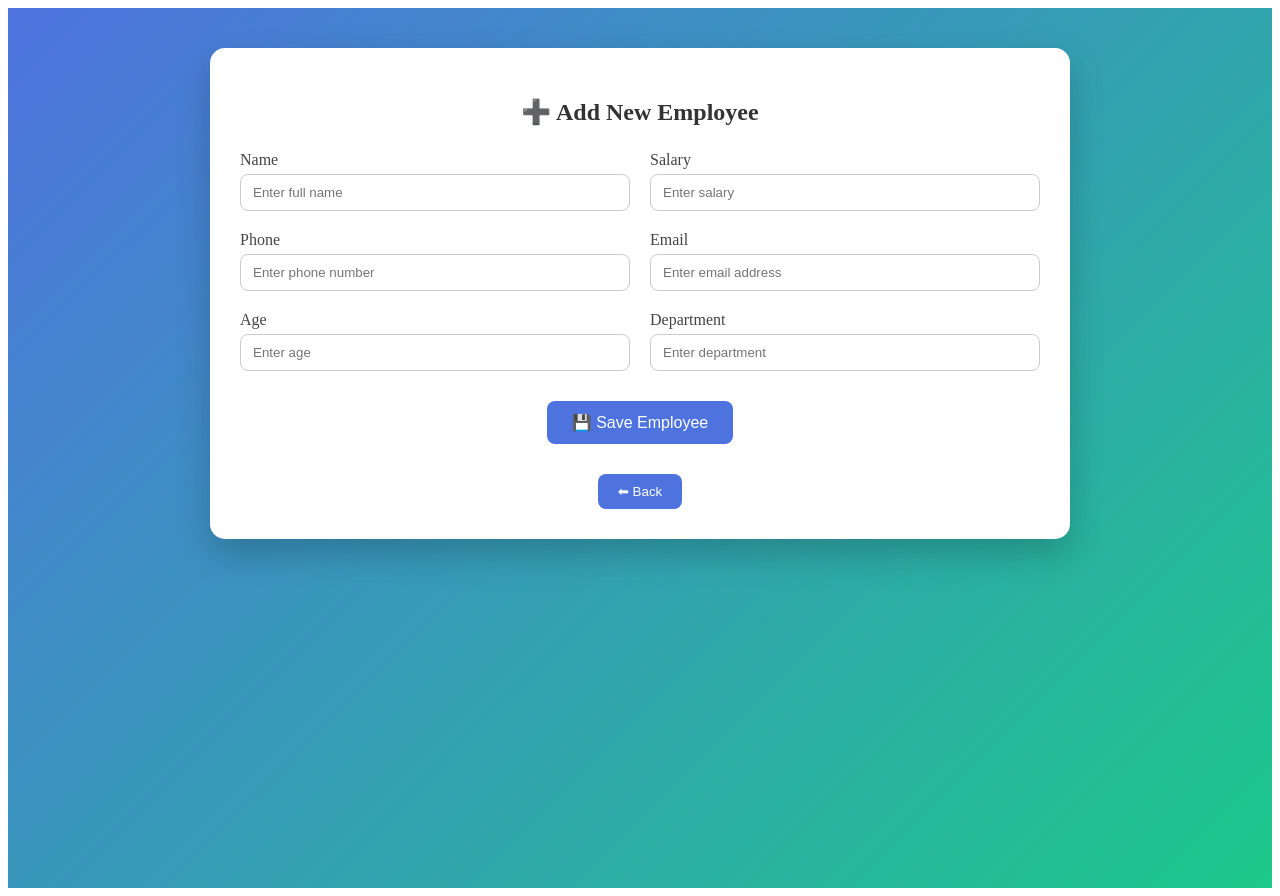
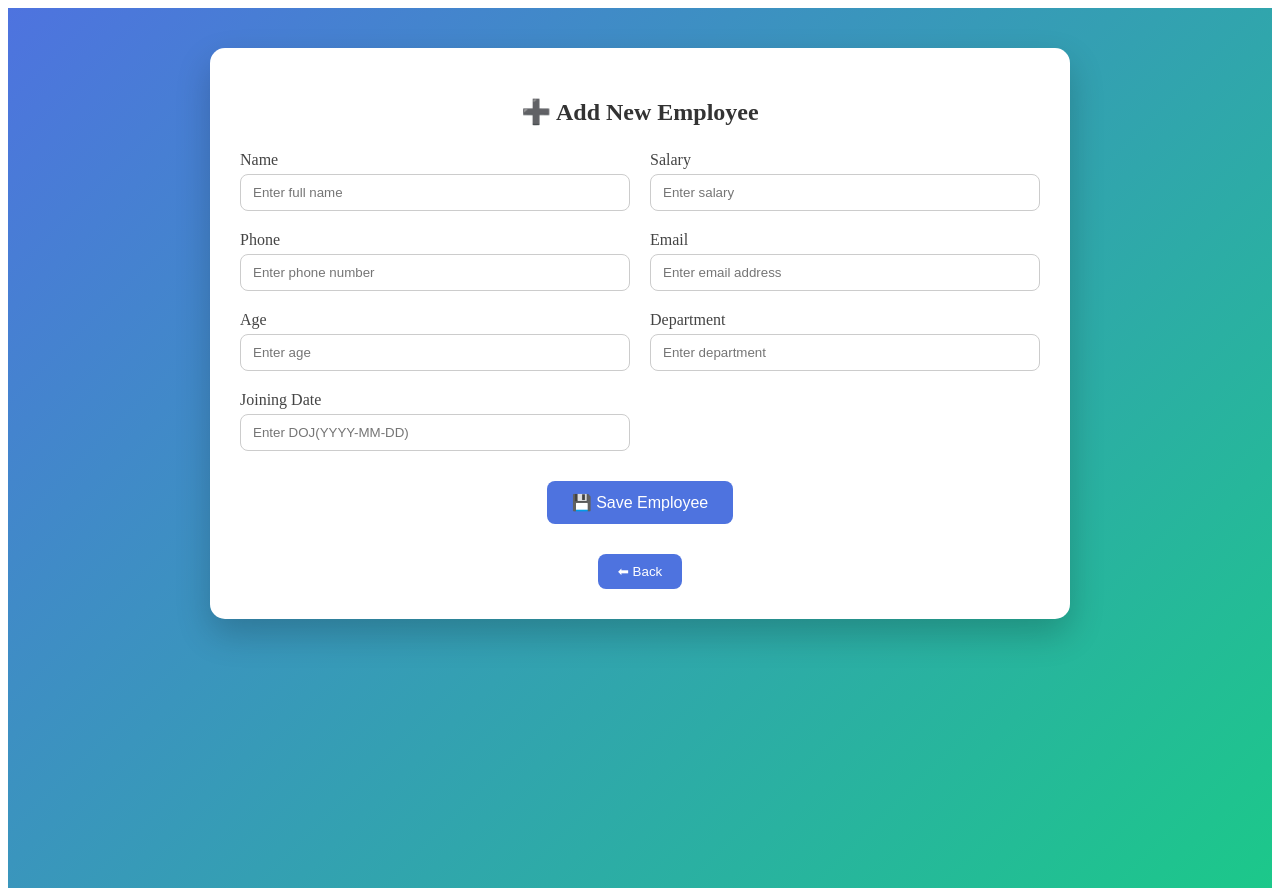
Before and after one commit to Adityasahoo7/CrudEmpDetails_UI, an Angular app: page /add-employee in a window 1280 px wide. Built offline with nearby package versions, Linux system fonts and the light colour scheme; sample sign-in values are in the browser's storage.

Commit message:
Add DOJ Field v2

```diff
--- a/src/app/features/employee/add-employee/add-employee.component.html
+++ b/src/app/features/employee/add-employee/add-employee.component.html
@@ -36,6 +36,11 @@
         <input type="text" [(ngModel)]="employee.department" placeholder="Enter department">
       </div>
 
+       <div class="form-group">
+        <label>Joining Date</label>
+        <input type="text" [(ngModel)]="employee.joiningDate" placeholder="Enter DOJ(YYYY-MM-DD)">
+      </div>
+
     </div>
 
     <div class="button-section">
```
Also changed, not shown: src/app/features/employee/view-employee/view-employee.component.css (line endings or trailing spaces).
